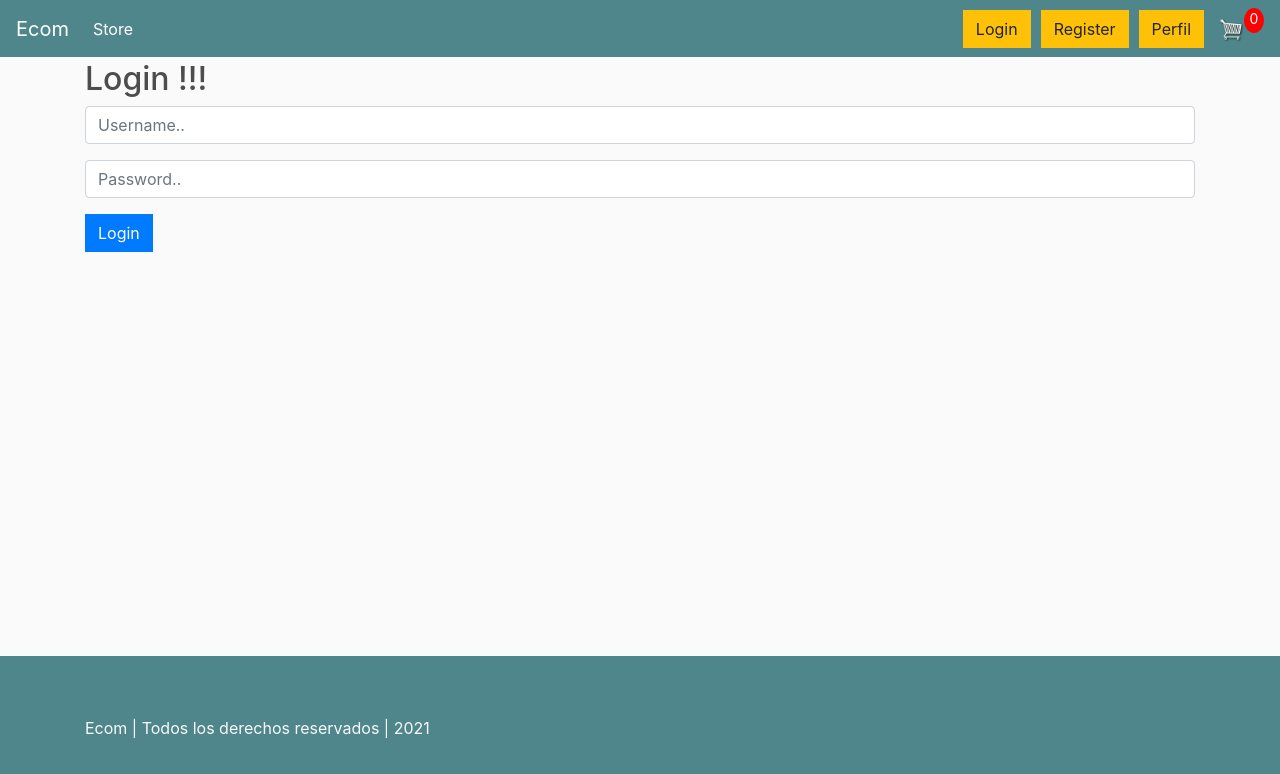
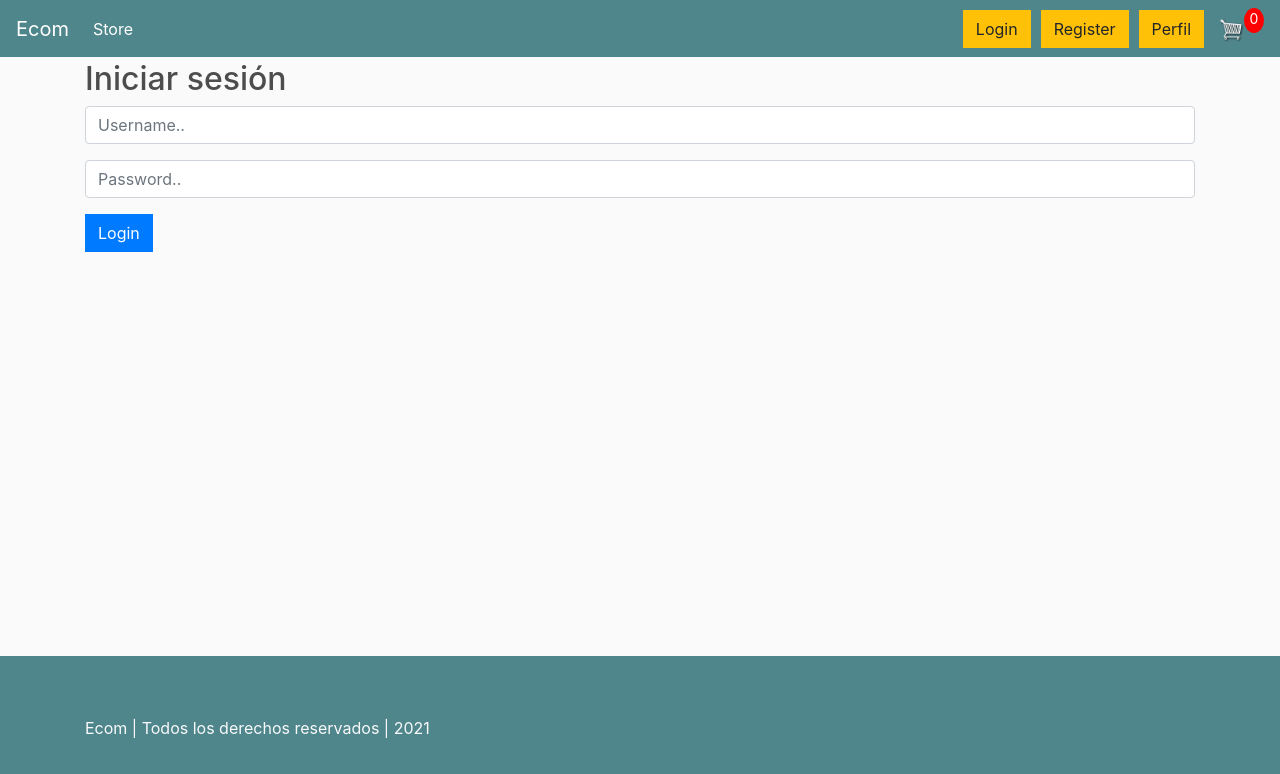
Before and after one commit to torvic/ecommerce-django-react, a React (Create React App) app in the folder ecommerce-artesania/: page /#/login in a window 1280 px wide. Shown: the top 774 px of the page. Built offline with nearby package versions, Linux system fonts and the light colour scheme; no server answers.

Commit message:
Feat(login): Add new title

```diff
--- a/ecommerce-artesania/src/sections/Public/Login/FormSection/index.jsx
+++ b/ecommerce-artesania/src/sections/Public/Login/FormSection/index.jsx
@@ -45,7 +45,7 @@ const FormSection = () => {
   } = useForm(initialForm, validationsForm)
   return (
     <div>
-			<h2>Login !!!</h2>
+			<h2>Iniciar sesión</h2>
       <form onSubmit={handleSubmit}>
         <div className='form-group'>
           <input
```
